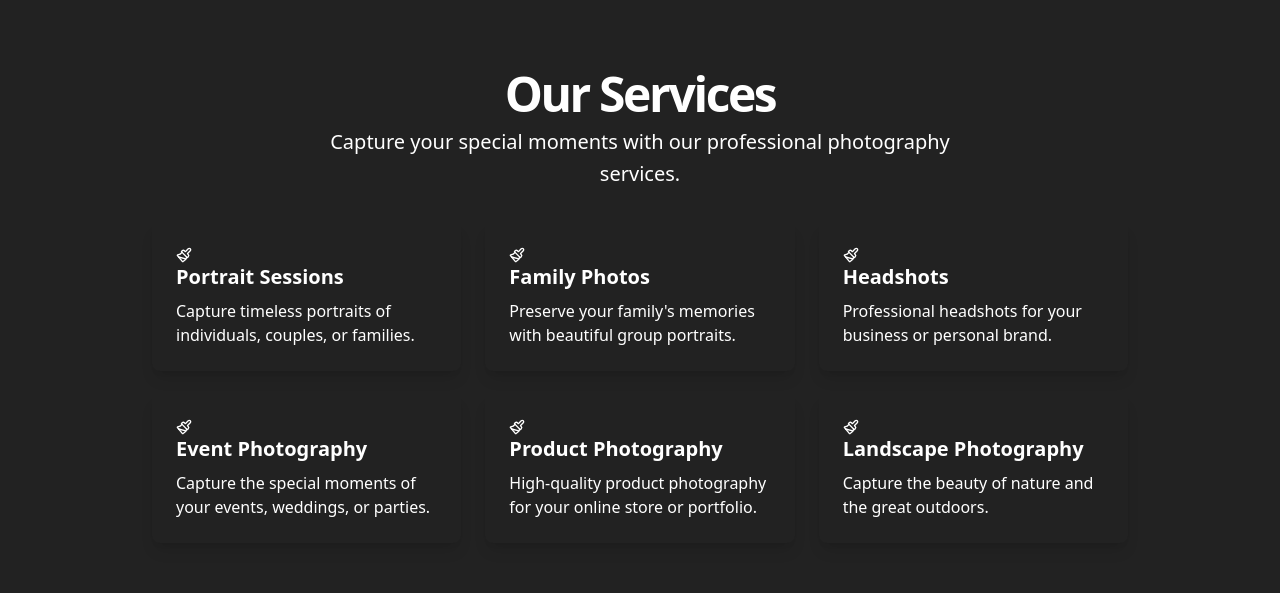
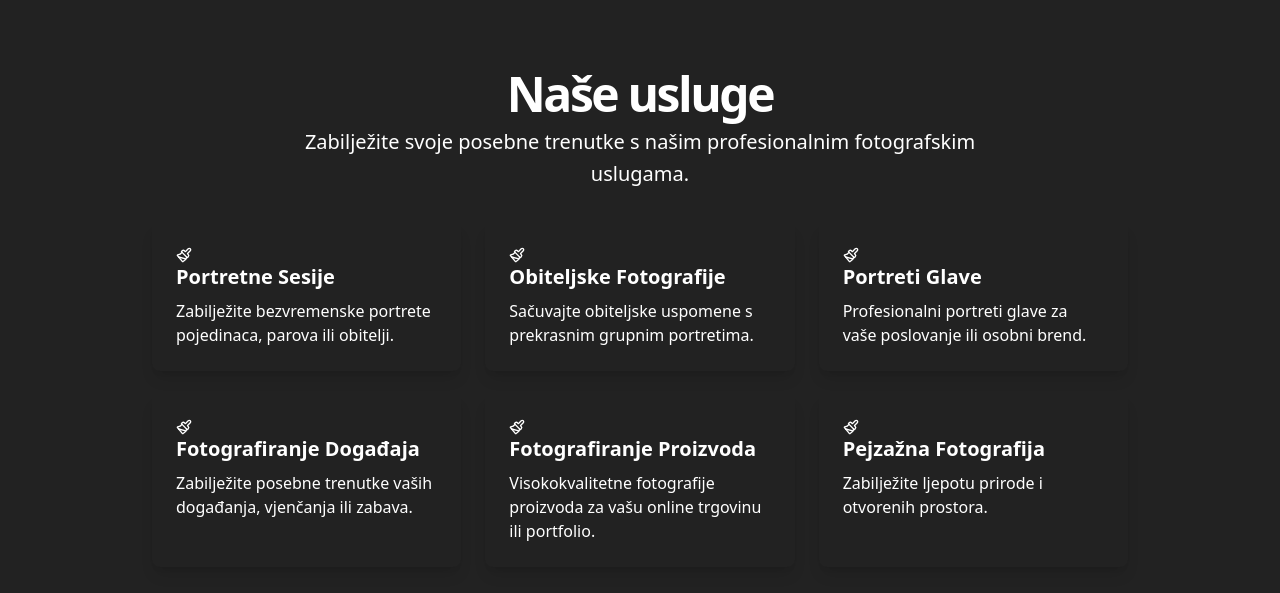
Before and after one commit to Omzixel/FIS77, a React (Vite) app in the folder fis77-ui/: page /services in a window 1280 px wide. Shown: the part 178-771 px from the top of the page. Built offline with nearby package versions, Linux system fonts and the light colour scheme.

Commit message:
Services translated.

```diff
--- a/fis77-ui/src/components/text components/ProductsTC.tsx
+++ /dev/null
@@ -1,27 +0,0 @@
-interface ProductsTC {
-  main_title: string;
-  product: {
-    product_name: string;
-    product_dimension: string;
-    product_price: string;
-  };
-}
-
-export const textContent: { [key: string]: ProductsTC } = {
-  cro: {
-    main_title: "IZRADA FOTOGRAFIJE",
-    product: {
-      product_name: "Izrada fotografije",
-      product_dimension: "Dimenzija",
-      product_price: "Cijena",
-    },
-  },
-  eng: {
-    main_title: "CREATION OF A PHOTO",
-    product: {
-      product_name: "Creation of a photo",
-      product_dimension: "Dimension",
-      product_price: "Price",
-    },
-  },
-};
--- /dev/null
+++ b/fis77-ui/src/components/text components/ServicesTC.tsx
@@ -0,0 +1,74 @@
+interface ServicesTC {
+  main_title: string;
+  description: string;
+  product_title: {
+    product_v1: string;
+    product_v2: string;
+    product_v3: string;
+    product_v4: string;
+    product_v5: string;
+    product_v6: string;
+  };
+  product_description: {
+    product_v1: string;
+    product_v2: string;
+    product_v3: string;
+    product_v4: string;
+    product_v5: string;
+    product_v6: string;
+  };
+}
+
+export const textContent: { [key: string]: ServicesTC } = {
+  cro: {
+    main_title: "Naše usluge",
+    description:
+      "Zabilježite svoje posebne trenutke s našim profesionalnim fotografskim uslugama.",
+    product_title: {
+      product_v1: "Portretne Sesije",
+      product_v2: "Obiteljske Fotografije",
+      product_v3: "Portreti Glave",
+      product_v4: "Fotografiranje Događaja",
+      product_v5: "Fotografiranje Proizvoda",
+      product_v6: "Pejzažna Fotografija",
+    },
+    product_description: {
+      product_v1:
+        "Zabilježite bezvremenske portrete pojedinaca, parova ili obitelji.",
+      product_v2:
+        "Sačuvajte obiteljske uspomene s prekrasnim grupnim portretima.",
+      product_v3:
+        "Profesionalni portreti glave za vaše poslovanje ili osobni brend.",
+      product_v4:
+        "Zabilježite posebne trenutke vaših događanja, vjenčanja ili zabava.",
+      product_v5:
+        "Visokokvalitetne fotografije proizvoda za vašu online trgovinu ili portfolio.",
+      product_v6: "Zabilježite ljepotu prirode i otvorenih prostora.",
+    },
+  },
+  eng: {
+    main_title: "Our services",
+    description:
+      "Capture your special moments with our professional photography services.",
+    product_title: {
+      product_v1: "Portrait Sessions",
+      product_v2: "Family Photos",
+      product_v3: "Headshots",
+      product_v4: "Event Photography",
+      product_v5: "Product Photography",
+      product_v6: "Landscape Photography",
+    },
+    product_description: {
+      product_v1:
+        "Capture timeless portraits of individuals, couples, or families.",
+      product_v2:
+        "Preserve your family's memories with beautiful group portraits.",
+      product_v3: "Professional headshots for your business or personal brand.",
+      product_v4:
+        "Capture the special moments of your events, weddings, or parties.",
+      product_v5:
+        "High-quality product photography for your online store or portfolio.",
+      product_v6: "Capture the beauty of nature and the great outdoors.",
+    },
+  },
+};
--- a/fis77-ui/src/pages/Services.tsx
+++ b/fis77-ui/src/pages/Services.tsx
@@ -1,4 +1,4 @@
-import { textContent } from "@/components/text components/ProductsTC";
+import { textContent } from "@/components/text components/ServicesTC";
 import { LuPaintbrush } from "react-icons/lu";
 import { FC } from "react";
 
@@ -15,11 +15,14 @@ const Services: FC<IProps> = ({ className, langName }) => {
           <div className="flex flex-col items-center justify-center space-y-4 text-center">
             <div className="space-y-2">
               <h2 className="text-3xl font-bold tracking-tighter sm:text-5xl">
-                Our Services
+                {langName === "eng"
+                  ? textContent.eng.main_title
+                  : textContent.cro.main_title}
               </h2>
               <p className="max-w-[700px] text-muted-foreground md:text-xl/relaxed lg:text-base/relaxed xl:text-xl/relaxed">
-                Capture your special moments with our professional photography
-                services.
+                {langName === "eng"
+                  ? textContent.eng.description
+                  : textContent.cro.description}
               </p>
             </div>
           </div>
@@ -27,46 +30,80 @@ const Services: FC<IProps> = ({ className, langName }) => {
             <div className="bg-background rounded-lg shadow-lg p-6">
               {" "}
               <LuPaintbrush />
-              <h3 className="text-xl font-bold mb-2">Portrait Sessions</h3>
+              <h3 className="text-xl font-bold mb-2">
+                {langName === "eng"
+                  ? textContent.eng.product_title.product_v1
+                  : textContent.cro.product_title.product_v1}
+              </h3>
               <p className="text-muted-foreground">
-                Capture timeless portraits of individuals, couples, or families.
+                {langName === "eng"
+                  ? textContent.eng.product_description.product_v1
+                  : textContent.cro.product_description.product_v1}
               </p>
             </div>
             <div className="bg-background rounded-lg shadow-lg p-6">
               <LuPaintbrush />
-              <h3 className="text-xl font-bold mb-2">Family Photos</h3>
+              <h3 className="text-xl font-bold mb-2">
+                {langName === "eng"
+                  ? textContent.eng.product_title.product_v2
+                  : textContent.cro.product_title.product_v2}
+              </h3>
               <p className="text-muted-foreground">
-                Preserve your family's memories with beautiful group portraits.
+                {langName === "eng"
+                  ? textContent.eng.product_description.product_v2
+                  : textContent.cro.product_description.product_v2}
               </p>
             </div>
             <div className="bg-background rounded-lg shadow-lg p-6">
               <LuPaintbrush />
-              <h3 className="text-xl font-bold mb-2">Headshots</h3>
+              <h3 className="text-xl font-bold mb-2">
+                {langName === "eng"
+                  ? textContent.eng.product_title.product_v3
+                  : textContent.cro.product_title.product_v3}
+              </h3>
               <p className="text-muted-foreground">
-                Professional headshots for your business or personal brand.
+                {langName === "eng"
+                  ? textContent.eng.product_description.product_v3
+                  : textContent.cro.product_description.product_v3}
               </p>
             </div>
             <div className="bg-background rounded-lg shadow-lg p-6">
               <LuPaintbrush />
-              <h3 className="text-xl font-bold mb-2">Event Photography</h3>
+              <h3 className="text-xl font-bold mb-2">
+                {langName === "eng"
+                  ? textContent.eng.product_title.product_v4
+                  : textContent.cro.product_title.product_v4}
+              </h3>
               <p className="text-muted-foreground">
-                Capture the special moments of your events, weddings, or
-                parties.
+                {langName === "eng"
+                  ? textContent.eng.product_description.product_v4
+                  : textContent.cro.product_description.product_v4}
               </p>
             </div>
             <div className="bg-background rounded-lg shadow-lg p-6">
               <LuPaintbrush />
-              <h3 className="text-xl font-bold mb-2">Product Photography</h3>
+              <h3 className="text-xl font-bold mb-2">
+                {langName === "eng"
+                  ? textContent.eng.product_title.product_v5
+                  : textContent.cro.product_title.product_v5}
+              </h3>
               <p className="text-muted-foreground">
-                High-quality product photography for your online store or
-                portfolio.
+                {langName === "eng"
+                  ? textContent.eng.product_description.product_v5
+                  : textContent.cro.product_description.product_v5}
               </p>
             </div>
             <div className="bg-background rounded-lg shadow-lg p-6">
               <LuPaintbrush />
-              <h3 className="text-xl font-bold mb-2">Landscape Photography</h3>
+              <h3 className="text-xl font-bold mb-2">
+                {langName === "eng"
+                  ? textContent.eng.product_title.product_v6
+                  : textContent.cro.product_title.product_v6}
+              </h3>
               <p className="text-muted-foreground">
-                Capture the beauty of nature and the great outdoors.
+                {langName === "eng"
+                  ? textContent.eng.product_description.product_v6
+                  : textContent.cro.product_description.product_v6}
               </p>
             </div>
           </div>
```
